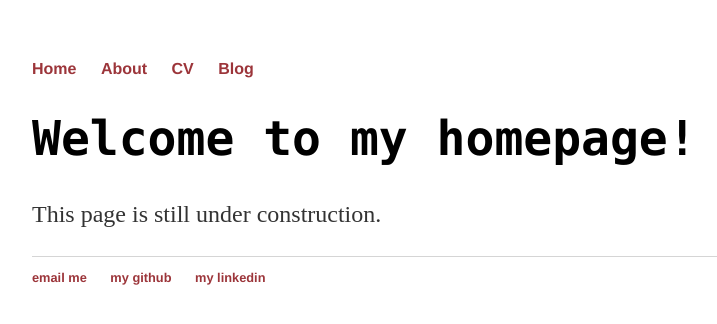
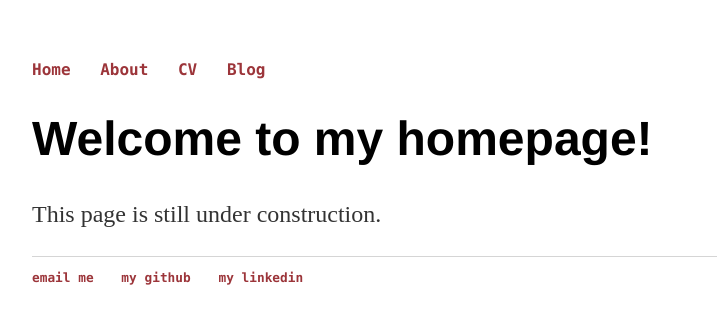
Before and after one commit to charshey/Clare-Harshey, a Jekyll site: the page built from index.html, in a window 1280 px wide. Shown: the top 324 px of the page, without its empty margins (32-749 px from the left). Built offline with Jekyll 4.4.1, drawn with Linux system fonts in a browser that asks for light colours.

Commit message:
Update main.css
more fonts

```diff
--- a/css/main.css
+++ b/css/main.css
@@ -3,7 +3,7 @@ body {
     width: 90%;
 }
 nav ul, footer ul {
-    font-family:'Helvetica', 'Arial', 'Sans-Serif';
+    font-family: 'Lucida Console', 'Trebuchet MS';
     padding: 0px;
     list-style: none;
     font-weight: bold;
@@ -21,7 +21,7 @@ a:hover {
 }
 h1 {
     font-size: 3em;
-    font-family:'Lucida Console', 'Trebuchet MS';
+    font-family:'Helvetica', 'Arial', 'Sans-Serif';
 }
 p {
     font-size: 1.5em;
```
